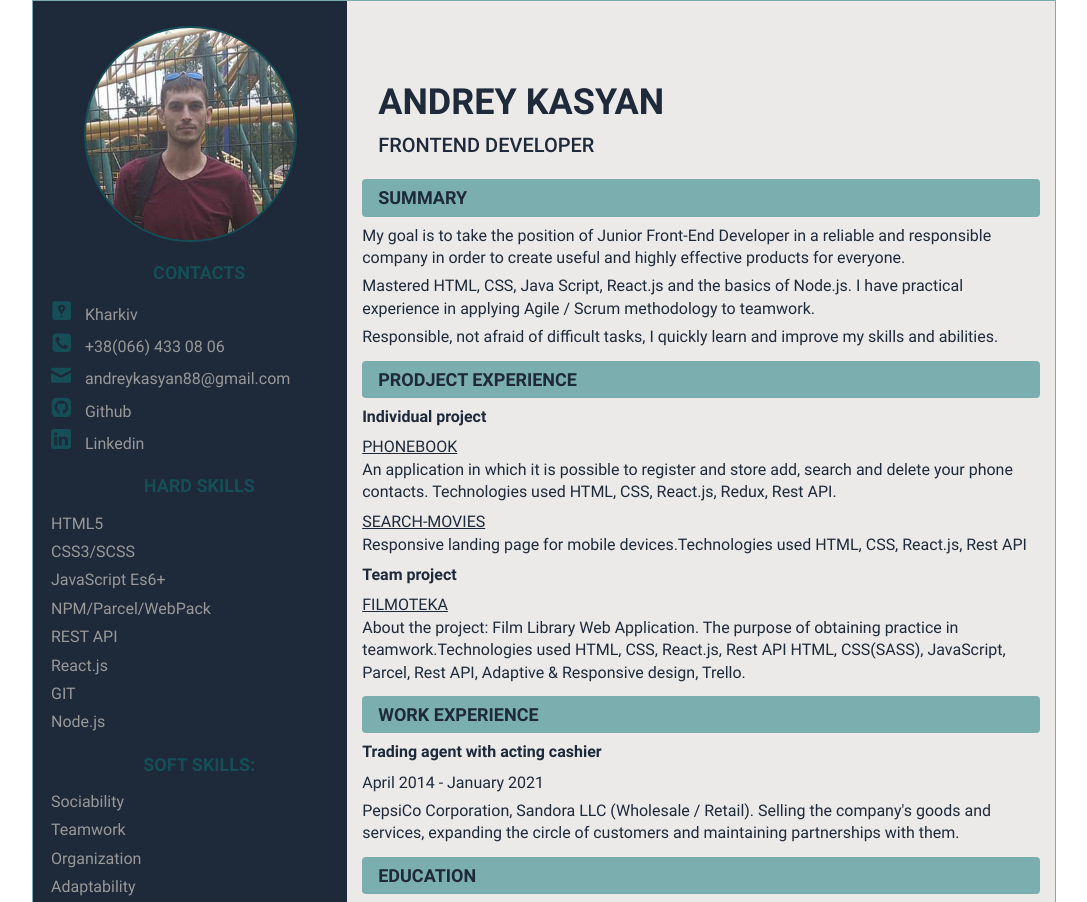
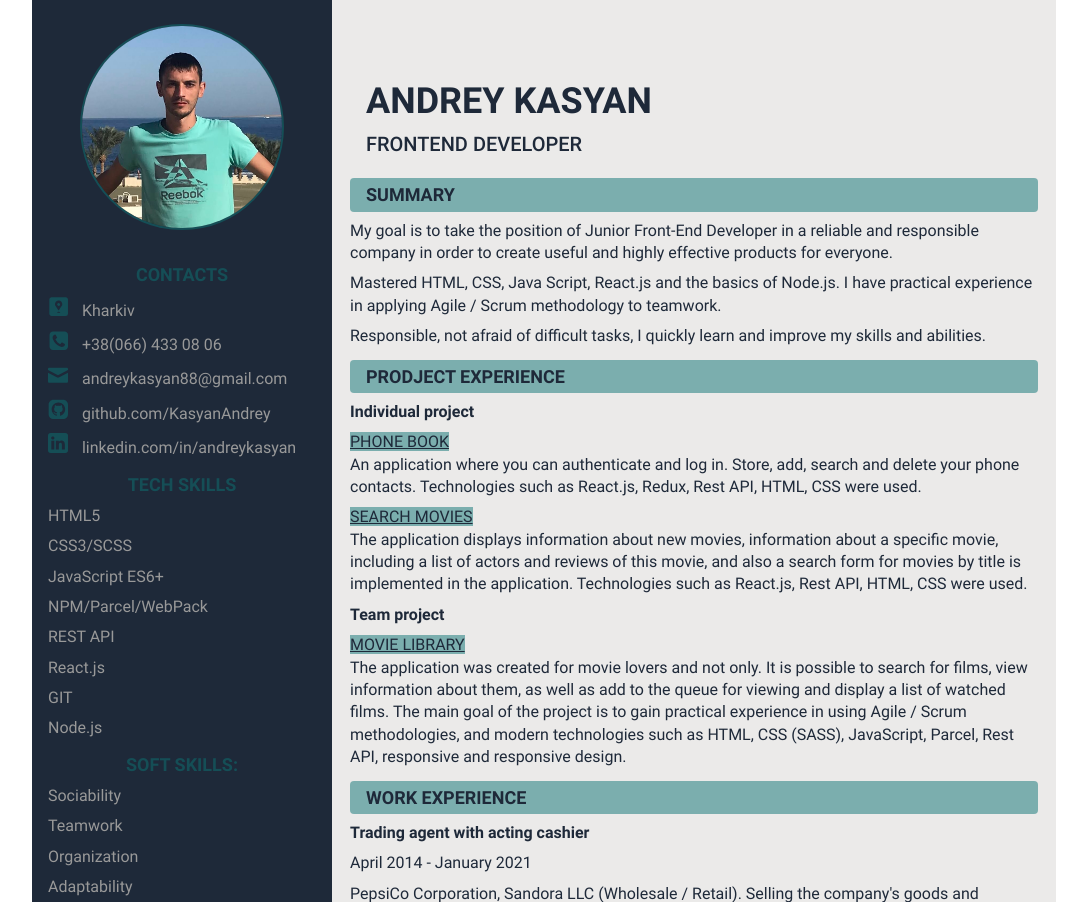
Before and after one commit to KasyanAndrey/summary, a plain HTML site: page index.html in a window 1280 px wide. Shown: the top 902 px of the page, without its empty margins (96-1183 px from the left). Drawn offline with Linux system fonts and the light colour scheme.

Commit message:
change styles.css

```diff
--- a/css/style.css
+++ b/css/style.css
@@ -48,18 +48,14 @@
       format("svg"); /* Legacy iOS */
 }
 
-/* Переменные */
-
 :root {
   --font-primary: "Roboto";
   --bg-color-primary: #ebeae9;
   --bg-color-sidebar: #1e2939;
   --text-color-sidebar: #999;
+  --text-color-section: #1e2939;
   --text-color-effect: #0c747480;
-  --text-color-section: #1e2939;
 }
-
-/* Обнуление */
 
 html {
   box-sizing: border-box;
@@ -107,52 +103,40 @@ a {
   clip-path: inset(50%);
   margin: -1px;
 }
-/*  шпора
-target(прим. h1) / context(контекстб по умолч 16px) = result
-24/15=1.5
-*/
-
-/* -------------------Стили------------------------------ */
 
 .container {
   display: flex;
   max-width: 1024px;
   margin: 0 auto;
   background-color: var(--bg-color-primary);
-  border: 1px solid var(--text-color-effect);
 }
 
-/* -------------------------aside---------------------------- */
-aside {
-  width: 31.25%; /* 320px / 1024px */
-}
-
-.sidebar-content {
-  width: 100%; /* 310px / 320px */
-  padding: 25px 0px 100px;
+.sidebar {
+  width: 29.296875%;
+  padding: 24px 0px;
   font-family: var(--font-primary);
+  font-size: 1rem;
   font-weight: 400;
   font-style: normal;
   color: var(--text-color-sidebar);
   background-color: var(--bg-color-sidebar);
-  font-size: 1rem;
 }
 
 .sidebar img {
-  width: 67.74193548387097%; /* 210px / 310px */
+  width: 67.74193548387097%;
   height: auto;
   margin: 0 auto;
-  margin-bottom: 12px;
+  margin-bottom: 32px;
   border-radius: 50%;
   border: 2px solid var(--text-color-effect);
 }
 
 .sidebar h3 {
   margin-bottom: 8px;
-  padding: 6px 16px;
-  font-size: 1.125rem;
+  padding: 0px 16px;
   text-align: center;
   text-transform: uppercase;
+  font-size: 1.125rem;
   color: #0c747480;
 }
 
@@ -160,30 +144,26 @@ aside {
   color: inherit;
 }
 
+@media print {
+  .sidebar a {
+    font-size: 12px;
+  }
+}
+
 .sidebar-list {
-  width: 100%; /* 290px / 310px */
-  margin: 0;
-  padding-left: 8px;
-  border-radius: 6px;
+  padding: 0px 16px;
 }
 
 .sidebar-item {
   margin-bottom: 12px;
-  padding-left: 10px;
 }
 
 .sidebar-item p:not(:last-child) {
-  margin-bottom: 6px;
-}
-
-.contacts-list li {
-  display: flex;
-  width: 86%;
-  margin-right: 0px;
+  margin-bottom: 8px;
 }
 
 .contacts-list li:not(:last-child) {
-  margin-bottom: 6px;
+  margin-bottom: 8px;
 }
 
 .contacts-list li svg {
@@ -193,52 +173,61 @@ aside {
   fill: var(--text-color-effect);
 }
 
-.skills-list li:not(:last-child) {
-  margin-bottom: 6px;
+@media print {
+  .contacts-list li svg {
+    width: 18px;
+    height: 18px;
+    margin-right: 8px;
+  }
 }
 
-/* -----------------------section-------------------------- */
-
-section {
-  width: 70.3125%; /* 720px / 1024px */
+.skills-list li:not(:last-child) {
+  margin-bottom: 8px;
 }
 
-.section-content {
-  width: 95.83333333333333%; /* 690px / 720px */
+@media print {
+  .sidebar-item:last-child,
+  .section-item:last-child {
+    page-break-before: always;
+    padding-top: 24px;
+  }
+}
+
+.section {
+  width: 70.3125%;
   margin: 0 auto;
-  padding-top: 76px;
+  padding: 76px 16px 24px 16px;
   font-family: var(--font-primary);
+  font-size: 1rem;
   font-weight: 400;
   font-style: normal;
   color: var(--text-color-section);
-  font-size: 1rem;
 }
 
-.section-content h1 {
+.section h1 {
   margin-bottom: 4px;
   padding-left: 16px;
+  text-transform: uppercase;
   font-size: 2.25rem;
   font-weight: 700;
-  text-transform: uppercase;
 }
 
-.section-content h2 {
-  margin: 0 auto;
+.section h2 {
   margin-bottom: 12px;
   padding-left: 16px;
   padding-bottom: 8px;
+  text-transform: uppercase;
   font-size: 1.25rem;
   font-weight: 500;
-  text-transform: uppercase;
 }
 
 .section-list h3 {
   margin-bottom: 8px;
+  padding: 4px 16px;
+  border-radius: 4px;
+  text-transform: uppercase;
   font-size: 1.125rem;
-  text-transform: uppercase;
   background-color: var(--text-color-effect);
-  padding: 6px 16px;
-  border-radius: 4px;
 }
 
 .section-list h4 {
@@ -246,7 +235,7 @@ section {
 }
 
 .section-item p:not(:last-child) {
-  margin-bottom: 6px;
+  margin-bottom: 8px;
 }
 
 .section-item {
@@ -259,8 +248,9 @@ section {
 
 .project-list a {
   text-transform: uppercase;
+  text-decoration: underline;
   color: var(--text-color-section);
-  text-decoration: underline;
+  background-color: var(--text-color-effect);
 }
 
 .education-list li {
--- a/index.html
+++ b/index.html
@@ -8,11 +8,10 @@
     <link rel="stylesheet" href="./css/style.css" />
   </head>
   <body>
-    <div id="page">
-      <div class="container">
+    <main>
+      <article class="container">
         <aside class="sidebar">
-          <div class="sidebar-content">
-            <img src="./img/photo.png" alt="photo-candidate" />
+          <img src="./img/photo2.jpg" alt="photo-candidate" />
           <ul class="sidebar-list">
             <li class="sidebar-item">
               <h3>Contacts</h3>
@@ -60,7 +59,7 @@
                         href="./img/contacts-icons/icon-sprite.svg#src-4"
                       ></use>
                     </svg>
-                      Github
+                    github.com/KasyanAndrey
                   </a>
                 </li>
                 <li class="contacts-item">
@@ -73,17 +72,17 @@
                         href="./img/contacts-icons/icon-sprite.svg#src-5"
                       ></use>
                     </svg>
-                      Linkedin
+                    linkedin.com/in/andreykasyan
                   </a>
                 </li>
               </ul>
             </li>
             <li class="sidebar-item">
-                <h3>Hard Skills</h3>
+              <h3>Tech Skills</h3>
               <ul class="skills-list">
                 <li>HTML5</li>
                 <li>CSS3/SCSS</li>
-                  <li>JavaScript Es6+</li>
+                <li>JavaScript ES6+</li>
                 <li>NPM/Parcel/WebPack</li>
                 <li>REST API</li>
                 <li>React.js</li>
@@ -112,19 +111,17 @@
               </p>
             </li>
           </ul>
-          </div>
         </aside>
         <section class="section">
-          <div class="section-content">
           <h1>Andrey Kasyan</h1>
           <h2>Frontend Developer</h2>
           <ul class="section-list">
             <li class="section-item">
               <h3>Summary</h3>
               <p>
-                  My goal is to take the position of Junior Front-End Developer
-                  in a reliable and responsible company in order to create
-                  useful and highly effective products for everyone.
+                My goal is to take the position of Junior Front-End Developer in
+                a reliable and responsible company in order to create useful and
+                highly effective products for everyone.
               </p>
               <p>
                 Mastered HTML, CSS, Java Script, React.js and the basics of
@@ -132,8 +129,8 @@
                 methodology to teamwork.
               </p>
               <p>
-                  Responsible, not afraid of difficult tasks, I quickly learn
-                  and improve my skills and abilities.
+                Responsible, not afraid of difficult tasks, I quickly learn and
+                improve my skills and abilities.
               </p>
             </li>
             <li class="section-item">
@@ -146,25 +143,28 @@
                       <a
                         href="https://ak-netlify-react-phonebook.netlify.app"
                         target="_blank"
-                          >Phonebook</a
+                        >Phone book</a
                       >
                       <p>
-                          An application in which it is possible to register and
-                          store add, search and delete your phone contacts.
-                          Technologies used HTML, CSS, React.js, Redux, Rest
-                          API.
+                        An application where you can authenticate and log in.
+                        Store, add, search and delete your phone contacts.
+                        Technologies such as React.js, Redux, Rest API, HTML,
+                        CSS were used.
                       </p>
                     </li>
                     <li>
                       <a
                         href="https://ak-react-project-search-movies.netlify.app"
                         target="_blank"
-                          >Search-movies</a
+                        >Search movies</a
                       >
                       <p>
-                          Responsive landing page for mobile
-                          devices.Technologies used HTML, CSS, React.js, Rest
-                          API
+                        The application displays information about new movies,
+                        information about a specific movie, including a list of
+                        actors and reviews of this movie, and also a search form
+                        for movies by title is implemented in the application.
+                        Technologies such as React.js, Rest API, HTML, CSS were
+                        used.
                       </p>
                     </li>
                     <li></li>
@@ -175,14 +175,10 @@
                   <a
                     href="https://kasyanandrey.github.io/project-js_film-library_team-night-coders/index.html"
                     target="_blank"
-                      >Filmoteka</a
+                    >Movie library</a
                   >
                   <p>
-                      About the project: Film Library Web Application. The
-                      purpose of obtaining practice in teamwork.Technologies
-                      used HTML, CSS, React.js, Rest API HTML, CSS(SASS),
-                      JavaScript, Parcel, Rest API, Adaptive & Responsive
-                      design, Trello.
+                    The application was created for movie lovers and not only. It is possible to search for films, view information about them, as well as add to the queue for viewing and display a list of watched films. The main goal of the project is to gain practical experience in using Agile / Scrum methodologies, and modern technologies such as HTML, CSS (SASS), JavaScript, Parcel, Rest API, responsive and responsive design.
                   </p>
                 </li>
               </ul>
@@ -221,9 +217,8 @@
               </ul>
             </li>
           </ul>
-          </div>
         </section>
-      </div>
-    </div>
+      </article>
+    </main>
   </body>
 </html>
```
Also changed, not shown: img/photo2.jpg (added). Lines whose indentation alone changed are shown as unchanged.
